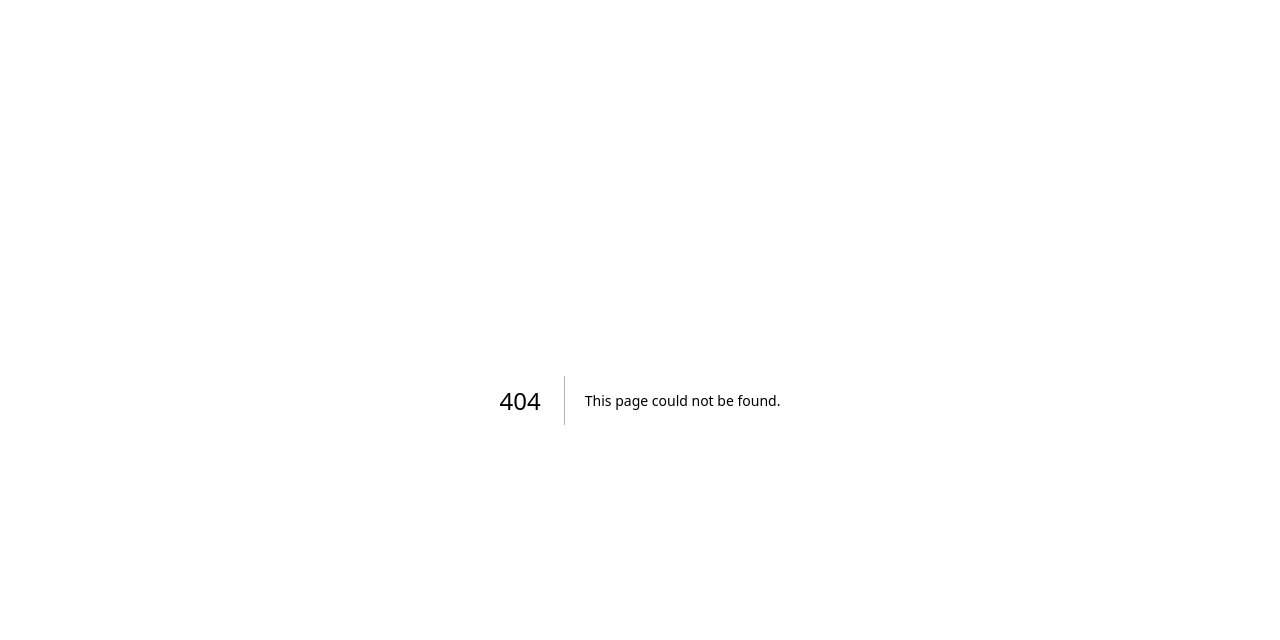
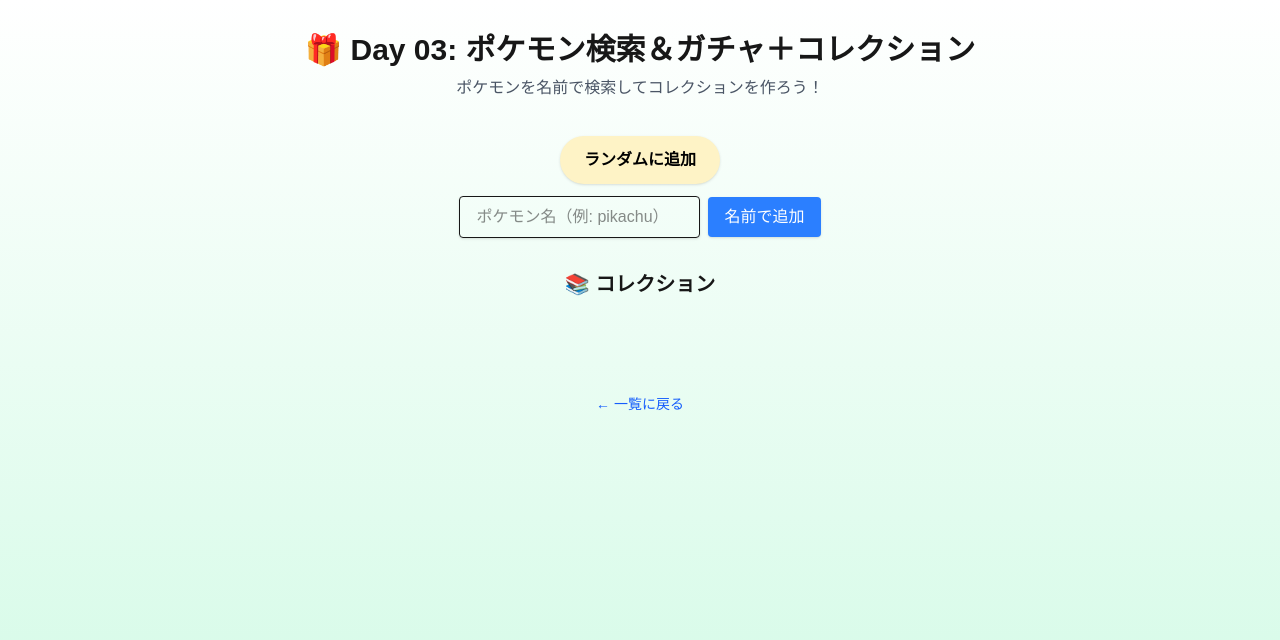
Before and after one commit to reinana/nextjs-lab, a Next.js app: page /day03 in a window 1280 px wide. Before the commit this address had no page. Shown: the top 640 px of the page. Built offline with nearby package versions, Linux system fonts and the light colour scheme.

Commit message:
🐛 day03追加

```diff
--- /dev/null
+++ b/app/day03/action.ts
@@ -0,0 +1,81 @@
+"use server";
+
+export type Pokemon = {
+    name: string;
+    image: string;
+    types: string[];
+};
+
+// ランダムに1体取得
+export async function fetchRandomPokemon(): Promise<Pokemon> {
+    const maxId = 1010;
+    const randomId = Math.floor(Math.random() * maxId) + 1;
+    const res = await fetch(`https://pokeapi.co/api/v2/pokemon/${randomId}`);
+
+    const data = await res.json();
+    return {
+        name: data.name,
+        image: data.sprites.front_default || "",
+        types: data.types.map((t: { type: { name: string } }) => t.type.name),
+    };
+}
+
+// コレクションに追加
+export async function addToCollection(
+    collection: Pokemon[],
+    newPokemon: Pokemon
+): Promise<Pokemon[]> {
+    const exists = collection.find((p) => p.name === newPokemon.name);
+    return exists ? collection : [...collection, newPokemon];
+}
+
+/**
+ * IDまたは名前からポケモンを取得
+ */
+export async function fetchPokemonByIdOrName(
+    idOrName: string
+): Promise<Pokemon | null> {
+    try {
+        const res = await fetch(
+            `https://pokeapi.co/api/v2/pokemon/${idOrName}`
+        );
+        if (!res.ok) return null;
+
+        const data = await res.json();
+        return {
+            name: data.name,
+            image: data.sprites?.front_default ?? "",
+            types: data.types.map(
+                (t: { type: { name: string } }) => t.type.name
+            ),
+        };
+    } catch (e) {
+        console.error("Fetch failed:", e);
+        return null;
+    }
+}
+
+/**
+ * 名前からポケモンを取得（例: pikachu）
+ */
+export async function getPokemonByName(name: string): Promise<Pokemon | null> {
+    return await fetchPokemonByIdOrName(name.toLowerCase());
+}
+
+export async function getRandomPokemon(): Promise<Pokemon> {
+    const maxId = 1010; // 現在のポケモン数（お好みで調整可能）
+    const randomId = Math.floor(Math.random() * maxId) + 1;
+    const res = await fetch(`https://pokeapi.co/api/v2/pokemon/${randomId}`);
+
+    if (!res.ok) {
+        throw new Error("ポケモン取得に失敗しました");
+    }
+
+    const data = await res.json();
+
+    return {
+        name: data.name,
+        image: data.sprites.front_default || "",
+        types: data.types.map((t: { type: { name: string } }) => t.type.name),
+    };
+}
--- /dev/null
+++ b/app/day03/page.tsx
@@ -0,0 +1,94 @@
+'use client'
+
+import { useActionState } from 'react'
+import { type Pokemon, getPokemonByName, getRandomPokemon } from './action'
+import Image from 'next/image'
+import Link from 'next/link'
+
+
+
+
+const initialCollection: Pokemon[] = []
+
+export default function Day03() {
+    const [collection, addToCollection, isPending] = useActionState(
+        async (prev: Pokemon[], formData: FormData) => {
+            const name = formData.get('name')?.toString().trim()
+
+            const pokemon = name
+                ? await getPokemonByName(name)
+                : await getRandomPokemon()
+
+            if (!pokemon) return prev // not found or fetch failed
+            const alreadyExists = prev.some((p) => p.name === pokemon.name)
+            if (alreadyExists) return prev // 重複防止
+            return [...prev, pokemon]
+        },
+        initialCollection
+    )
+
+    return (
+        <main className="min-h-screen p-8 bg-gradient-to-b from-white to-emerald-100 flex flex-col items-center">
+            <h1 className="text-3xl font-bold mb-2">🎁 Day 03: ポケモン検索＆ガチャ＋コレクション</h1>
+            <p className="mb-6 text-gray-600">ポケモンを名前で検索してコレクションを作ろう！</p>
+
+
+            {/* ランダムで追加 */}
+            <form action={addToCollection}>
+                <button
+                    type="submit"
+                    className="bg-amber-100 hover:bg-amber-300 text-black font-bold px-6 py-3 my-3 rounded-full shadow"
+                    disabled={isPending}
+                >
+                    {isPending ? '追加中...' : 'ランダムに追加'}
+                </button>
+            </form>
+
+
+            {/* 名前で追加 */}
+            <form action={addToCollection} className="flex items-center gap-2">
+                <input
+                    name="name"
+                    type="text"
+                    placeholder="ポケモン名（例: pikachu）"
+                    className="border px-4 py-2 rounded shadow"
+                />
+                <button
+                    type="submit"
+                    className="bg-blue-500 hover:bg-blue-600 text-white px-4 py-2 rounded shadow"
+                    disabled={isPending}
+                >
+                    {isPending ? '検索中...' : '名前で追加'}
+                </button>
+            </form>
+
+
+
+            <h3 className="text-xl font-bold mt-8 mb-4">📚 コレクション</h3>
+            {/* コレクション表示 */}
+            <section className="mt-10 grid grid-cols-2 sm:grid-cols-3 md:grid-cols-4 gap-6 w-full max-w-5xl">
+                {collection.map((pokemon, i) => (
+                    <div key={i} className="border p-4 rounded shadow text-center bg-gray-50">
+                        {pokemon.image && (
+                            <Image
+                                src={pokemon.image}
+                                alt={pokemon.name}
+                                width={120}
+                                height={120}
+                                className="mx-auto mb-2"
+                            />
+                        )}
+                        <h2 className="text-lg font-semibold capitalize">{pokemon.name}</h2>
+                        <p className="text-sm text-gray-600">
+                            タイプ: {pokemon.types.join(' / ')}
+                        </p>
+                    </div>
+                ))}
+            </section>
+
+            <Link href="/" className="mt-10 text-blue-600 text-sm hover:underline">
+                ← 一覧に戻る
+            </Link>
+        </main>
+    )
+}
```
